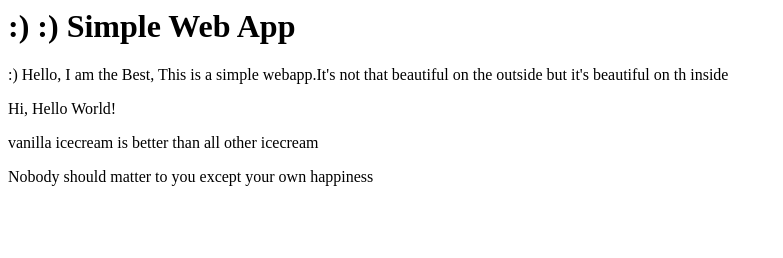
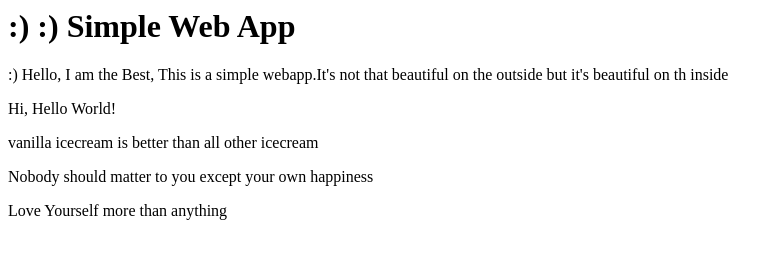
Before and after one commit to vandana24/simple-web-app, a plain HTML site: page index.html in a window 1280 px wide. Shown: the whole page, without its empty margins (0-783 px from the left). Drawn offline with Linux system fonts and the light colour scheme.

Commit message:
adding a new thought

```diff
--- a/index.html
+++ b/index.html
@@ -6,4 +6,5 @@
 <p>  Hi, Hello World!</p>
 <p> vanilla icecream is better than all other icecream</p>
 <p> Nobody should matter to you except your own happiness</p>
+<p> Love Yourself more than anything</p>
 </html>
```
